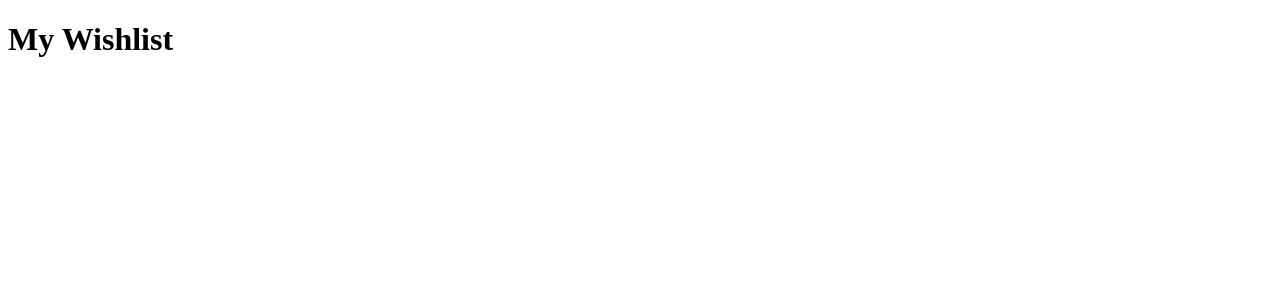
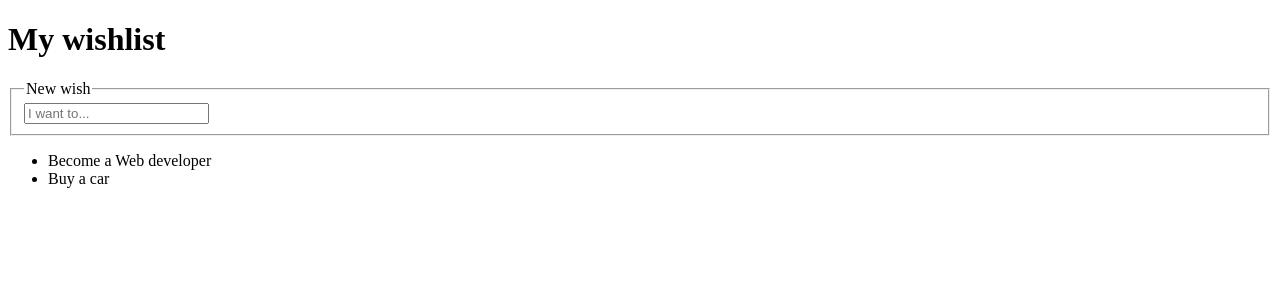
Before and after one commit to diego-rg/react-wishlist, a React (Vite) app: page / in a window 1280 px wide. Shown: the top 300 px of the page. Built offline with nearby package versions, Linux system fonts and the light colour scheme.

Commit message:
render app: input, render wishes

```diff
--- /dev/null
+++ b/App.jsx
@@ -0,0 +1,24 @@
+import React from "react";
+import ReactDOM from "react-dom";
+
+const wishes = [
+    { description: "Become a Web developer", done: false },
+    { description: "Buy a car", done: true }
+];
+
+const App = () => (
+    <div>
+        <h1>My wishlist</h1>
+        <fieldset>
+            <legend>New wish</legend>
+            <input type="text" name="" id="" placeholder="I want to..." />
+        </fieldset>
+        <ul>
+            {wishes.map(wish => (
+                <li>{wish.description}</li>
+            ))}
+        </ul>
+    </div>
+);
+
+export default App;
--- a/index.jsx
+++ b/index.jsx
@@ -1,7 +1,8 @@
 import React from "react";
 import ReactDOM from "react-dom";
+import App  from "./App";
 
+//Index que renderiza a nosa App no div root de html
 ReactDOM.render(
-    <h1>My Wishlist</h1>,//elemento que insertamos
-    document.getElementById("root")//onde o insertamos
+    <App />, document.getElementById("root")
 );
```
Also changed, not shown: 2 other files (tests, documents, lock files or other folders).
